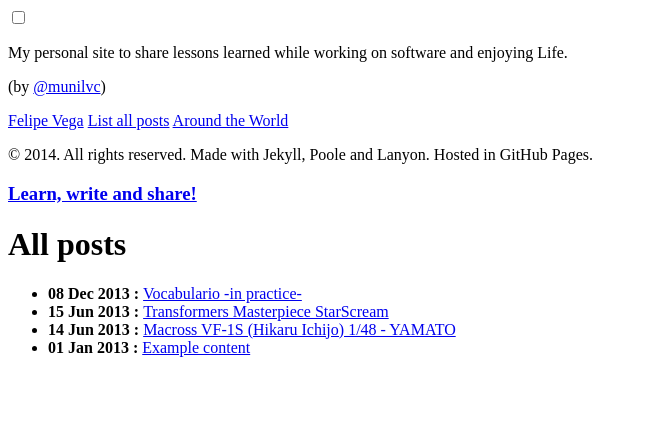
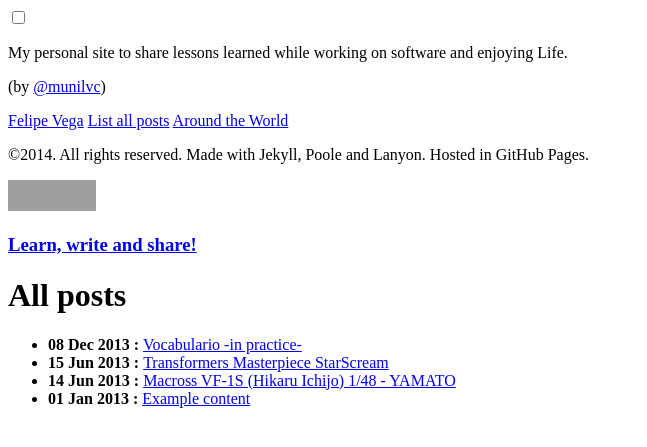
Before and after one commit to munilvc/munilvc.github.io, a Jekyll site: the page built from listAllFiles.md, in a window 1280 px wide. Shown: the top 447 px of the page, without its empty margins (0-647 px from the left). Built offline with Jekyll 4.4.1, drawn with Linux system fonts in a browser that asks for light colours; Markdown is read by kramdown in place of the engine named in the settings; grey boxes are pictures that could not be loaded.

Commit message:
Add viglink disclosure

```diff
--- a/_includes/sidebar.html
+++ b/_includes/sidebar.html
@@ -37,7 +37,12 @@
 
   <div class="sidebar-item">
     <p>
-      &copy; {{ site.time | date: '%Y' }}. All rights reserved. Made with Jekyll, Poole and Lanyon. Hosted in GitHub Pages.
+      &copy;{{ site.time | date: '%Y' }}. All rights reserved. Made with Jekyll, Poole and Lanyon. Hosted in GitHub Pages.
+    </p>
+    <p>
+    <a href="http://www.viglink.com/legal/disclosures/users?vgtag=badge">
+      <img alt="VigLink badge" height="31" src="//www.viglink.com/images/badges/88x31.png" title="Links monetized by VigLink" width="88" />
+    </a>
     </p>
   </div>
 </div>
```
